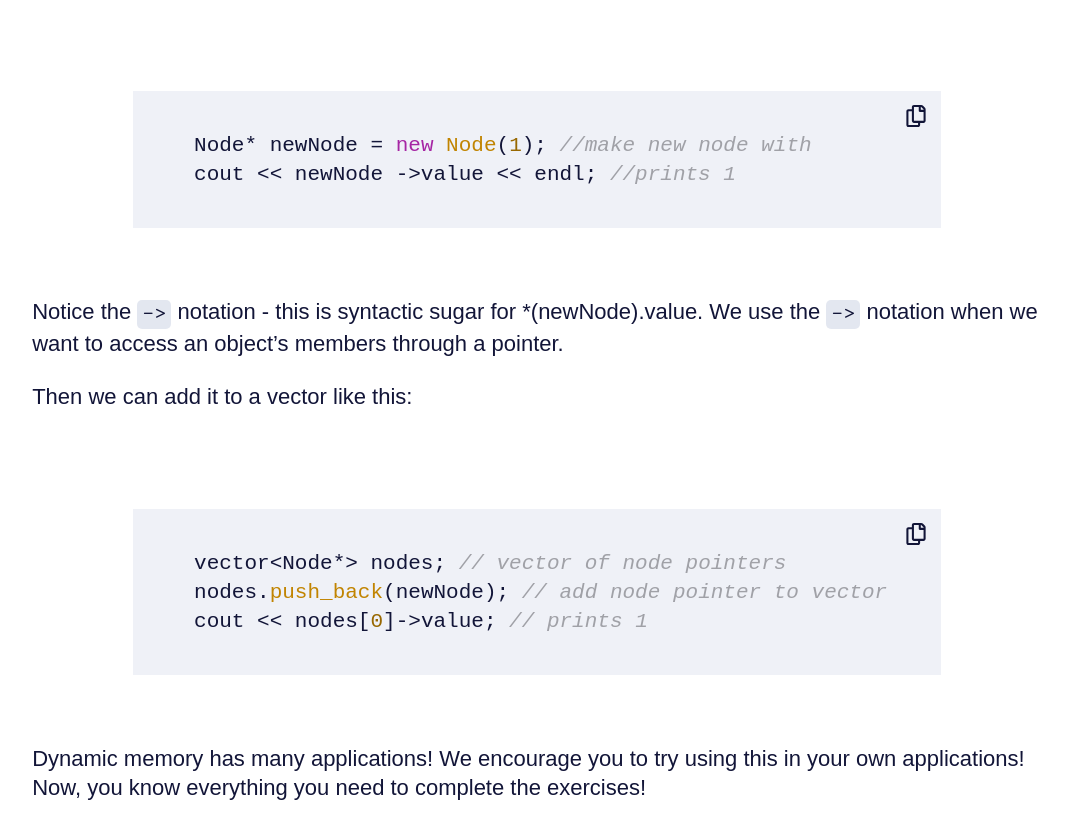
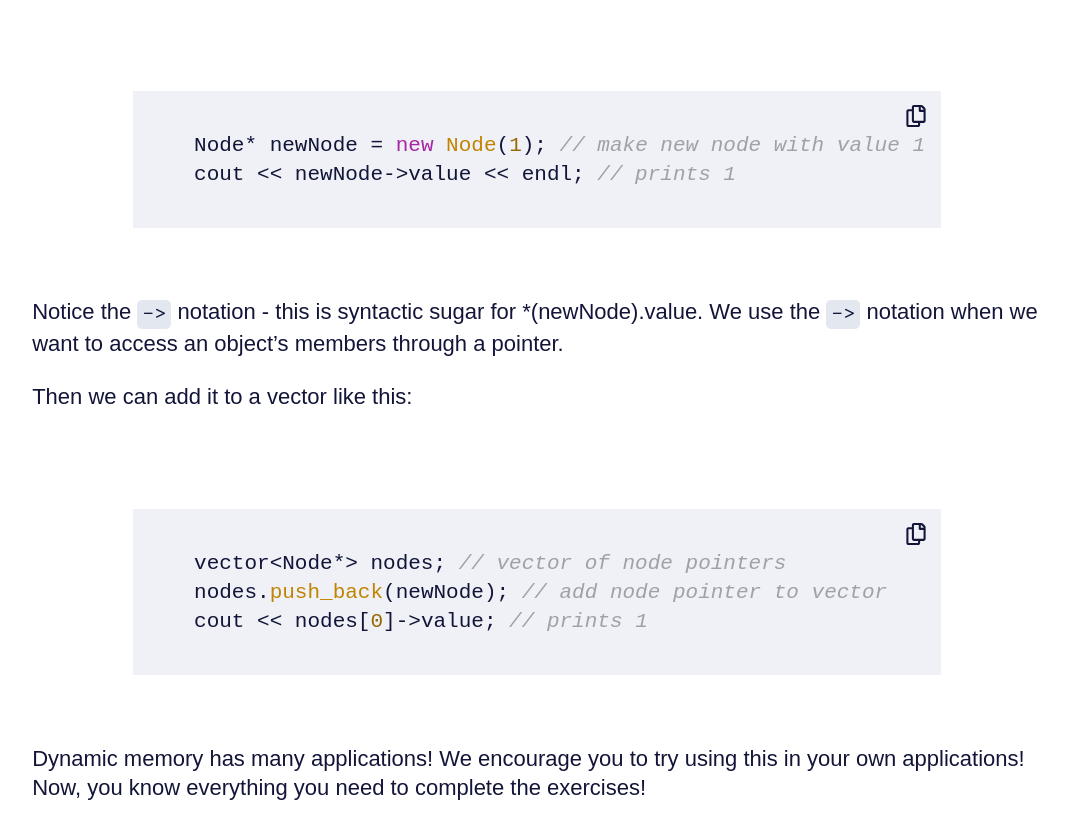
Before and after one commit to uclaacm/parcel-pointers, a React app: page /lesson-10 in a window 1280 px wide. Shown: the part 1020-1858 px from the top of the page, without its empty margins (103-1171 px from the left). Built offline with nearby package versions, Linux system fonts and the light colour scheme; a web font is replaced by a local one.

Commit message:
Fixed Code snippet in Lesson 10
Added some words and spacing in Lesson 10

```diff
--- a/src/pages/Lesson10.tsx
+++ b/src/pages/Lesson10.tsx
@@ -15,8 +15,8 @@ const Lesson10: FC = () => {
     `;
 
   const code2 = `
-    Node* newNode = new Node(1); //make new node with
-    cout << newNode ->value << endl; //prints 1
+    Node* newNode = new Node(1); // make new node with value 1
+    cout << newNode->value << endl; // prints 1
     `;
 
   const code3 = `
```
